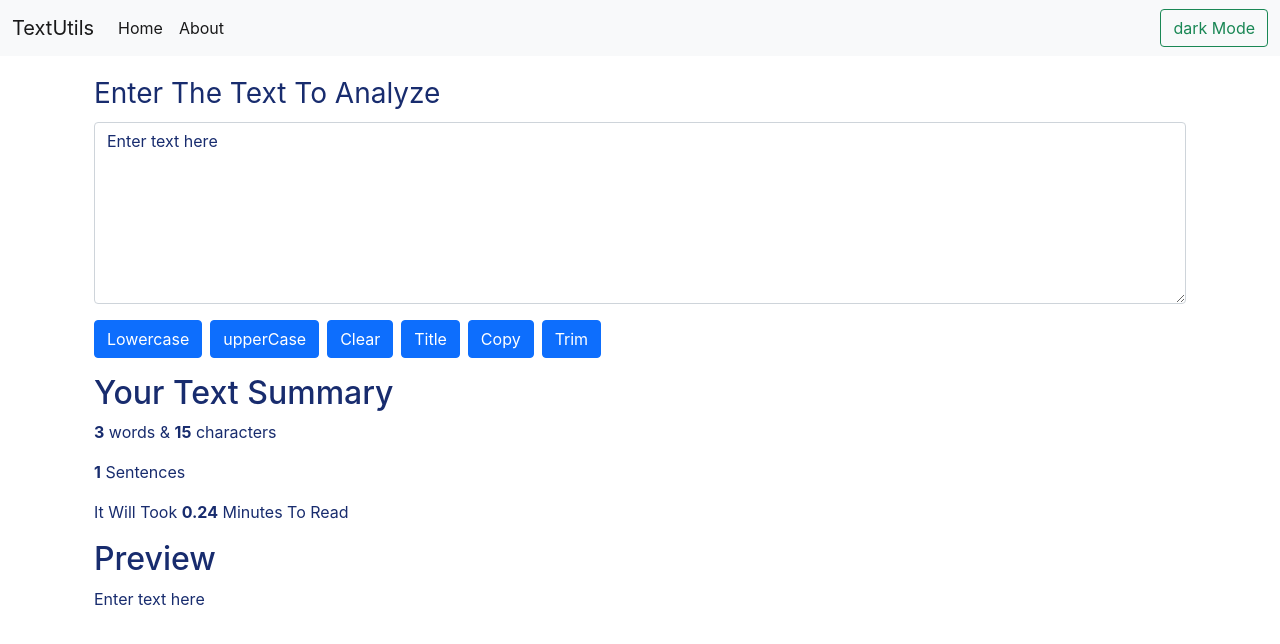
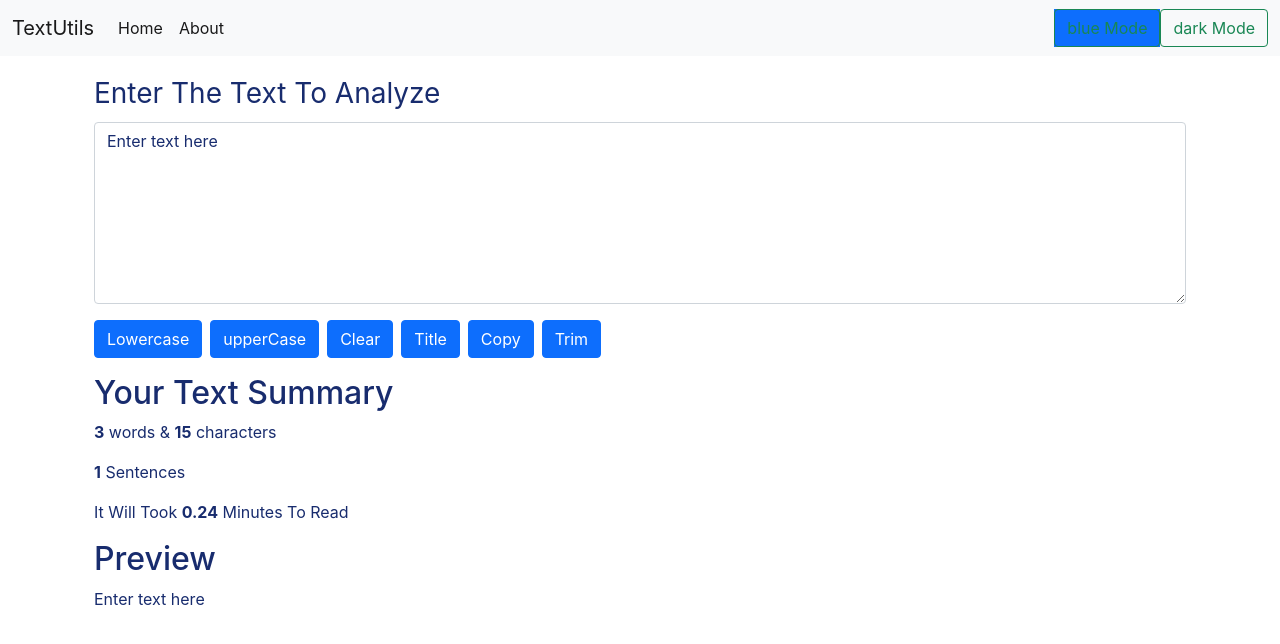
Before and after one commit to KashishGoyal905/ReactProject, a React (Create React App) app: page / in a window 1280 px wide. Shown: the top 644 px of the page. Built offline with nearby package versions, Linux system fonts and the light colour scheme.

Commit message:
enabling other modes

```diff
--- a/src/App.js
+++ b/src/App.js
@@ -31,10 +31,21 @@ function App() {
       showAlert('Light Mode has been Enabled', 'success');
     }
   }
+  const blueMode = () => {
+    if (mode === 'light') {
+      setMode('primary');
+      document.body.style.backgroundColor = '#182d74';
+      showAlert('Blue Mode has been Enabled', 'success');
+    }else{
+      setMode('light');
+      document.body.style.backgroundColor = 'white';
+      showAlert('Light Mode has been Enabled', 'success');
+    }
+  }
   return (
     <>
       {/* importing navbar from components */}
-      <Navbar title="TextUtils" about='About' mode={mode} toggleMode={toggleMode} />
+      <Navbar title="TextUtils" about='About' mode={mode} toggleMode={toggleMode} blueMode={blueMode} />
       {/* importing alert components */}
       <Alert alert={alert} />
       <div className="container my-3">
--- a/src/Components/Navbar.js
+++ b/src/Components/Navbar.js
@@ -47,8 +47,11 @@ export default function Navbar(props) {
                                 <a className="nav-link active" href="/" >{props.about}</a>
                             </li>
                         </ul>
+                        <div className="bg-primary d-flex">
+                            <button className="btn btn-outline-success" onClick={props.blueMode}> {props.mode === 'light' ? 'blue' : 'light'} Mode</button>
+                        </div>
                         <div className="d-flex">
-                            <button className="btn btn-outline-success" onClick={props.toggleMode}> {props.mode==='light'?'dark':'light'} Mode</button>
+                            <button className="btn btn-outline-success" onClick={props.toggleMode}> {props.mode === 'light' ? 'dark' : 'light'} Mode</button>
                         </div>
                     </div>
                 </div>
```
Also changed, not shown: src/Components/Alert.js (line endings or trailing spaces).
